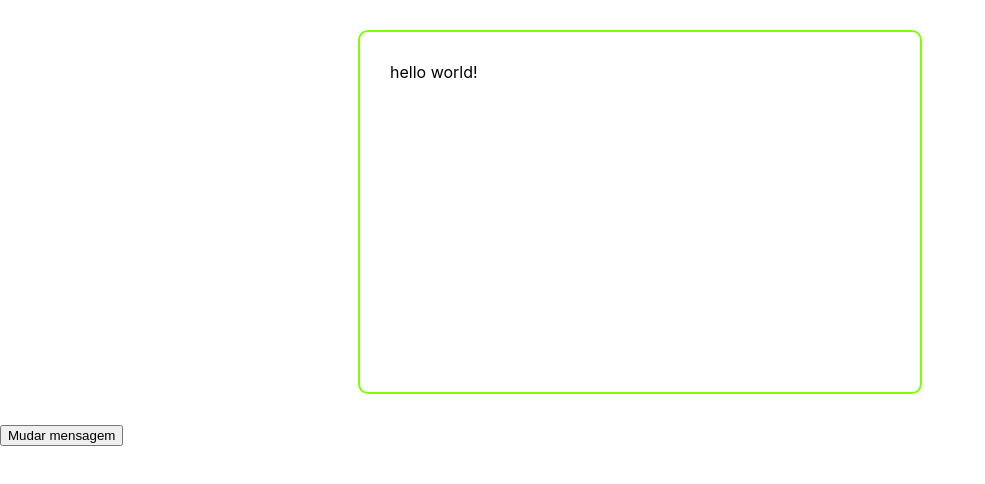
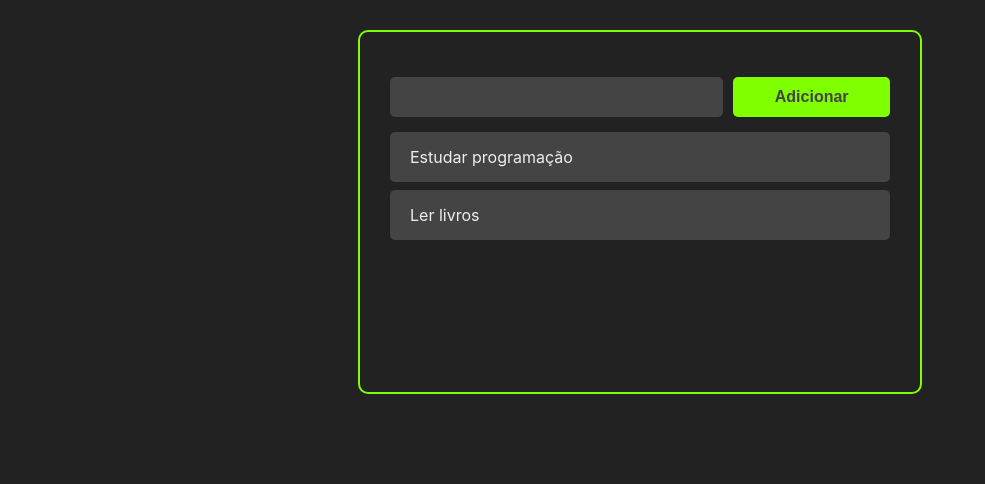
Before and after one commit to RDOLopes/ListaDeTarefasEmReact, a React (Create React App) app in the folder listadetarefas/: page /1 in a window 1280 px wide. Shown: the top 484 px of the page, without its empty margins (0-985 px from the left). Built offline with nearby package versions, Linux system fonts and the light colour scheme.

Commit message:
adcionando os seguintes compoenentes:
Button, AddTask, Taks

mudando os arquivos js existentes para jsx.

criando css para os novos jsx

```diff
--- a/listadetarefas/src/App.js
+++ /dev/null
@@ -1,21 +0,0 @@
-import React, { useState } from 'react'
-import './App.css'
-
-
-
-const App = ()=> {
-
-  // let message = "Olá mundo"
-
-  const [message, setMessage] = useState("hello world!")
-
-  return (
-    <>
-      <div className='container'>{message}</div>
-      <button onClick={() => setMessage("hellooooooooooo!!!!!!!")}>Mudar mensagem</button>
-    </>
-  )
-}
-
-
-export default App;
--- /dev/null
+++ b/listadetarefas/src/App.jsx
@@ -0,0 +1,34 @@
+import React, { useState } from "react";
+
+import "./App.css";
+import AddTask from "./components/AddTask";
+
+import "./components/Tasks";
+import Tasks from "./components/Tasks";
+
+const App = () => {
+
+  const [tasks, setTasks] = useState([
+    {
+      id: '1',
+      title: 'Estudar programação',
+      completed: false
+    },
+    {
+      id: '2',
+      title: 'Ler livros',
+      completed: true
+    },
+  ]);
+
+  return (
+    <>
+      <div className="container">
+        <AddTask />
+        <Tasks tasks={tasks}/>
+      </div>
+    </>
+  );
+};
+
+export default App;
--- /dev/null
+++ b/listadetarefas/src/components/AddTask.css
@@ -0,0 +1,21 @@
+.add-task-container{
+    margin: 15px 0;
+    width: 100%;
+    display: flex;
+}
+
+.add-task-input{
+    height: 40px;
+    padding: 0 10px;
+    border-radius: 5px;
+    border: none;
+    flex: 2;
+    background-color: #444;
+    color: #eee;
+    font-size: 16px;
+}
+
+.add-task-button-container{
+    margin-left: 10px;
+    flex: 1;
+}
--- /dev/null
+++ b/listadetarefas/src/components/AddTask.jsx
@@ -0,0 +1,19 @@
+import React from 'react';
+import './AddTask.css'
+
+import Button from './Button';
+
+const AddTask = () => {
+
+    return (
+        <div className="add-task-container">
+            <input className="add-task-input" type='text'/>
+
+            <div className="add-task-button-container">
+                <Button>Adicionar</Button>
+            </div>
+        </div>
+    );
+}
+
+export default AddTask;
--- /dev/null
+++ b/listadetarefas/src/components/Button.css
@@ -0,0 +1,13 @@
+.button{
+    background-color: chartreuse;
+    height: 40px;
+    padding: 0 10px;
+    border-radius: 5px;
+    width: 100%;
+    font-size: 16px;
+    color: #444;
+    font-weight: bold;
+    cursor: pointer;
+    border: none;
+
+}
--- /dev/null
+++ b/listadetarefas/src/components/Button.jsx
@@ -0,0 +1,12 @@
+import React from 'react';
+import './Button.css'
+
+const Button = ({children, onClick}) => {
+    return (
+        <button onClick={onClick} className="button">
+            {children}
+        </button>
+     );
+}
+
+export default Button;
--- /dev/null
+++ b/listadetarefas/src/components/Task.css
@@ -0,0 +1,10 @@
+.task-container{
+    background-color: #444;
+    margin: 8px 0;
+    padding: 15px 20px;
+    display: flex;
+    border-radius: 5px;
+    justify-content: space-between;
+    color: #eee;
+    align-items: center;
+}
--- /dev/null
+++ b/listadetarefas/src/components/Task.jsx
@@ -0,0 +1,8 @@
+import React from "react";
+import './Task.css'
+
+const Task = ({task}) => {
+    return <div className="task-container">{task.title}</div>;
+}
+
+export default Task;
--- /dev/null
+++ b/listadetarefas/src/components/Tasks.jsx
@@ -0,0 +1,14 @@
+import React from "react";
+import Task from "./Task";
+
+const Tasks = ({tasks}) => {
+    return(
+        <>
+            {tasks.map((task) => (
+                <Task task={task} />
+            ))}
+        </>
+    );
+};
+
+export default Tasks;
--- a/listadetarefas/src/index.css
+++ b/listadetarefas/src/index.css
@@ -5,7 +5,7 @@
     sans-serif;
   -webkit-font-smoothing: antialiased;
   -moz-osx-font-smoothing: grayscale;
-  background-color: #fff;
+  background-color: #222;
 }
 
 code {
```
